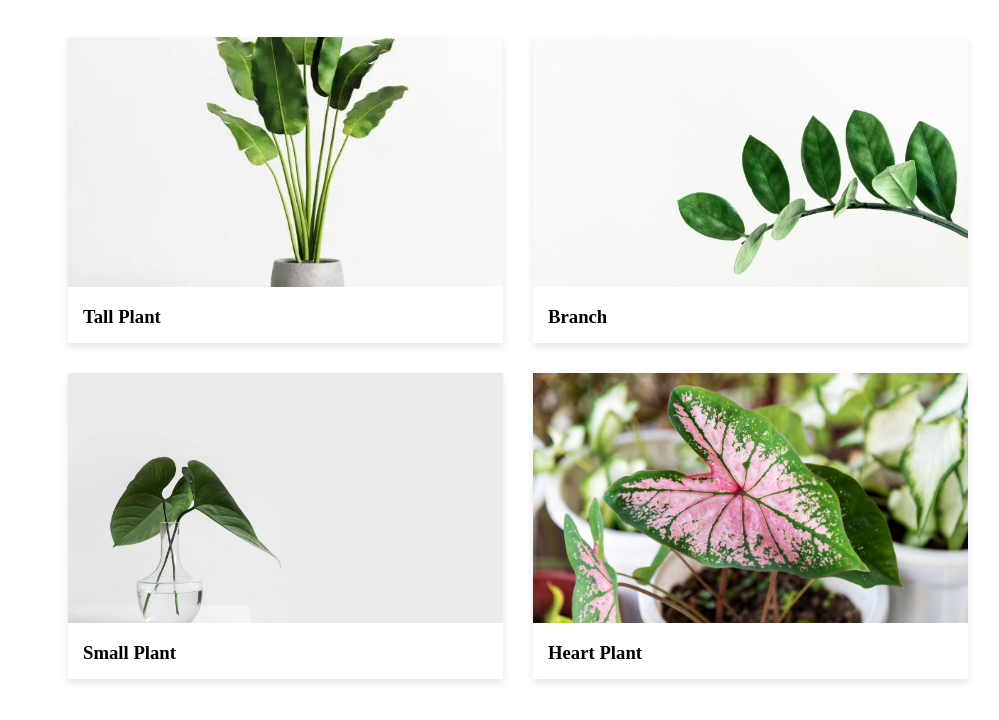
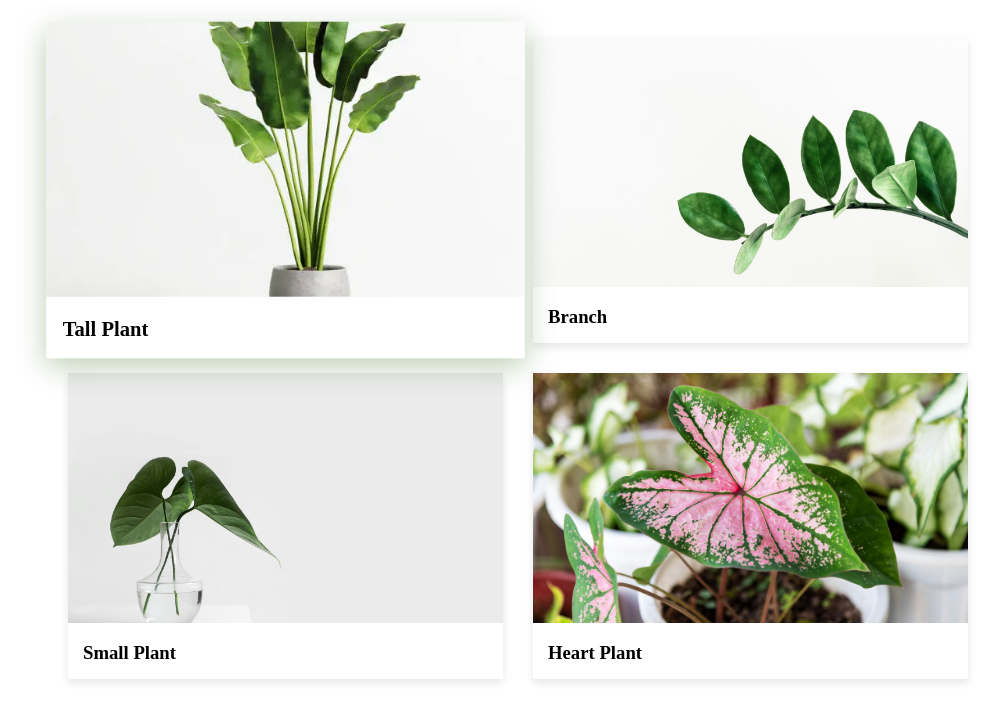
Before and after one commit to Taif-Helly/Image-gallery-with-Light-effects--lightbox, a plain HTML site: page index.html in a window 1280 px wide. In both pictures the pointer is over the element 407 px from the left and 270 px from the top of the page. Shown: the part 80-800 px from the top of the page, without its empty margins (122-1121 px from the left). Drawn offline with Linux system fonts and the light colour scheme.

Commit message:
lagt till effekter i css

```diff
--- a/style.css
+++ b/style.css
@@ -28,7 +28,15 @@ h1 {
 .photoItem {
   background: white;
   box-shadow: 0 4px 8px rgba(0, 0, 0, 0.1);
+  cursor: pointer;
+  transition: transform 0.5s ease, box-shadow .3s ease; /* hovering on pic, scale transition */
+
   /* background-color: black; */
+}
+
+.photoItem:hover {
+  transform: scale(1.1);
+  box-shadow: 0 8px 25px rgba(37, 94, 1, 0.3); /* Green hover shadow */
 }
 
 .photoItem img {
```
